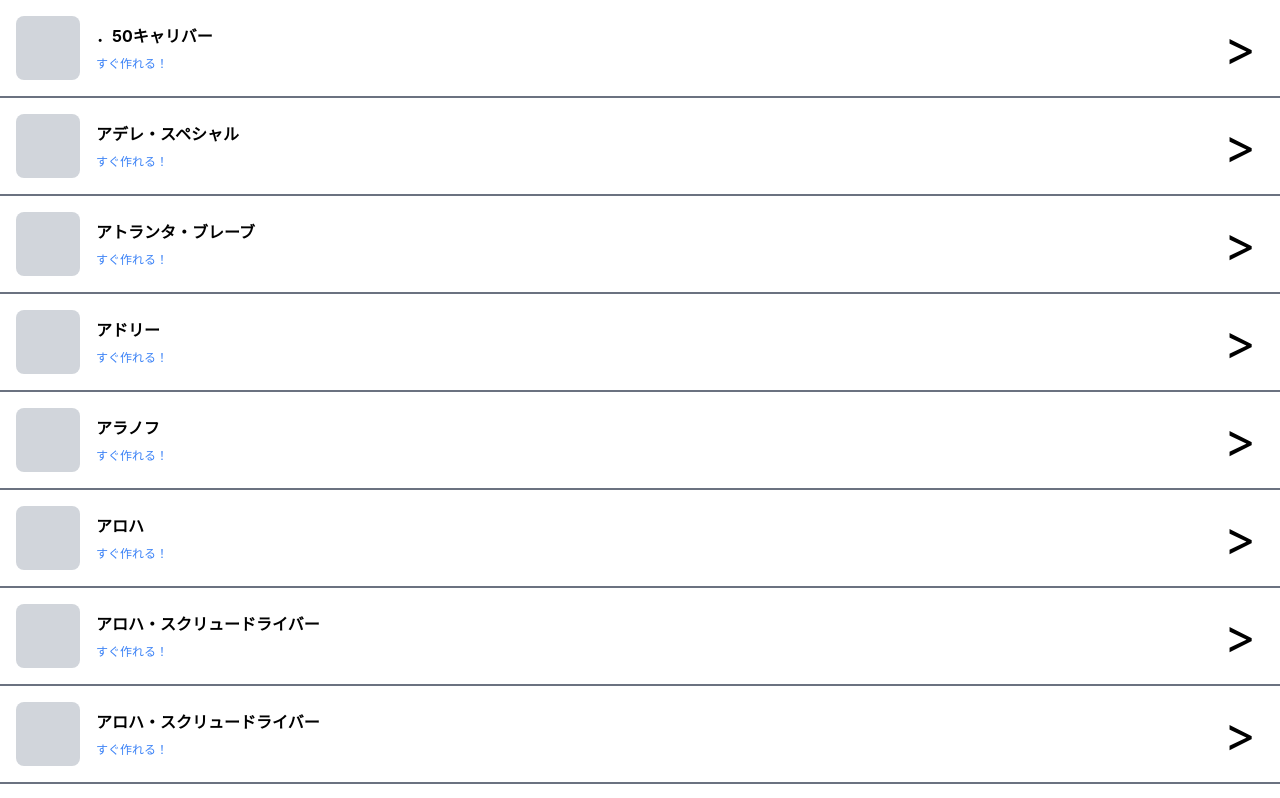
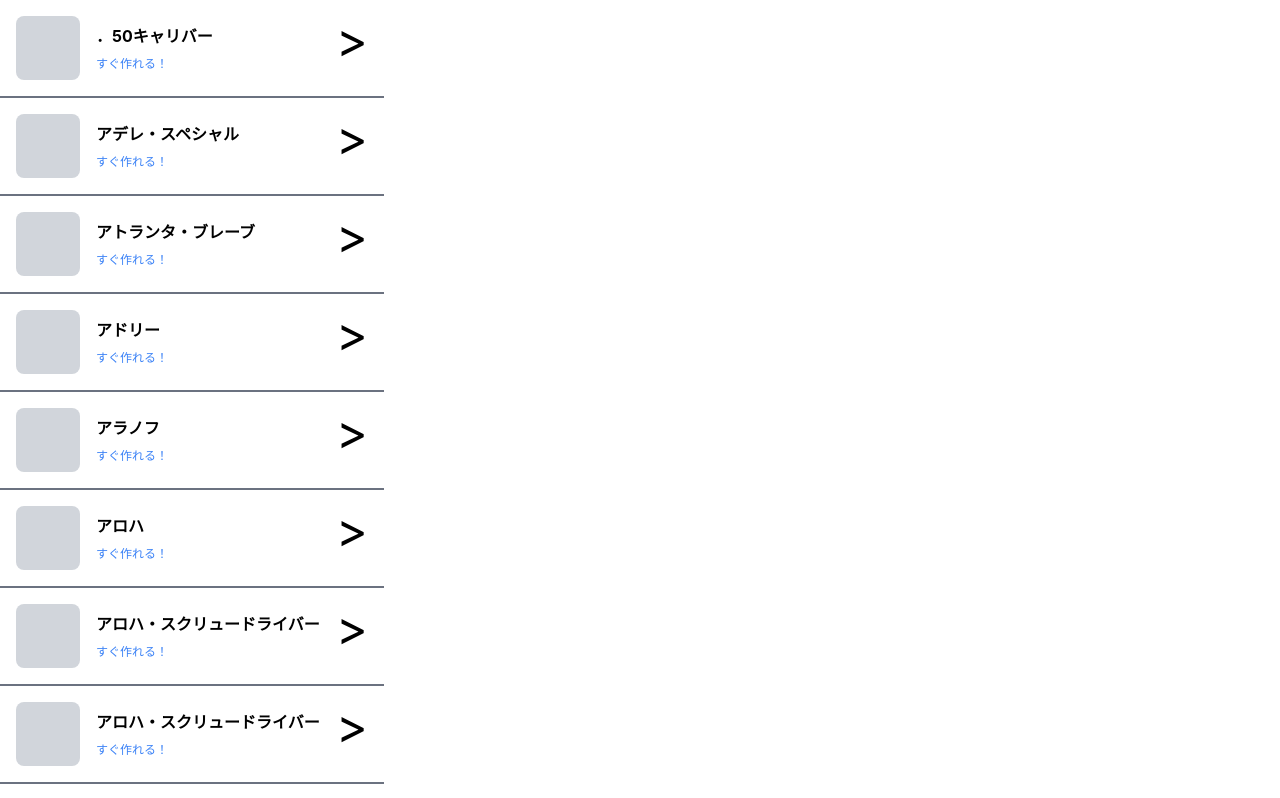
Before and after one commit to randombar164/ouchi_bar, a Next.js app in the folder frontend/: page /cocktails in a window 1280 px wide. Shown: the top 798 px of the page. Built offline with nearby package versions, Linux system fonts and the light colour scheme; no server answers.

Commit message:
buttonタグでまとめました

```diff
--- a/frontend/src/components/cocktailCard.tsx
+++ b/frontend/src/components/cocktailCard.tsx
@@ -9,16 +9,16 @@
     <>
       {cocktails.map(cocktail => {
         return (
-          <li key={cocktail.id} className="box-content flex p-2 w-auto h-20 border-b-2 border-gray-500">
+          <button key={cocktail.id} className="box-content flex p-2 w-auto h-20 border-b-2 border-gray-500">
             {/* <img className="ml-2 mr-4" src="https://ws-fe.amazon-adsystem.com/widgets/q?_encoding=UTF8&ASIN=B01CXSRJHI&Format=_SL160_&ID=AsinImage&MarketPlace=JP&ServiceVersion=20070822&WS=1&tag=c6tower-22&language=ja_JP" alt="" />
             */}
             <div className="m-2 w-16 h-16 bg-gray-300 rounded-lg"></div>
-            <div className="flex-auto m-2">
-              <h1 className="py-2 font-bold">{cocktail.name}</h1>
-              <h2 className="text-xs text-blue-500">{"すぐ作れる！"}</h2>
+            <div className="m-2 w-56">
+              <h1 className="py-2 font-bold text-left">{cocktail.name}</h1>
+              <h2 className="text-xs text-left text-blue-500">{"すぐ作れる！"}</h2>
             </div>
-            <button className="px-2 my-auto w-16 h-16 text-5xl">{">"}</button>
-          </li>
+            <div className="px-2 my-auto h-16 text-5xl">{">"}</div>
+          </button>
         );
       })}
     </>
--- a/frontend/src/pages/cocktails.tsx
+++ b/frontend/src/pages/cocktails.tsx
@@ -1,14 +1,25 @@
 //mochikun用
 import type { VFC } from "react";
+import { useContext } from "react";
+import { useEffect } from "react";
 import { CocktailCards } from "src/components/cocktailCard";
+import { Context } from "src/utils/contexts/provider";
 import { sampleCocktailsRes } from "src/utils/hooks/useGetCocktails";
 import { useGetCocktails } from "src/utils/hooks/useGetCocktails";
 
 const CocktailPage: VFC = () => {
-  const { loading, error, response } = useGetCocktails();
-  console.log("loading :", loading);
-  console.log("error   :", error);
+  const { uuid } = useContext(Context);
+  const { loading, error, response, getCocktailsFn } = useGetCocktails();
+
+  useEffect(() => {
+    getCocktailsFn();
+  }, [uuid]);
+
+  console.log("loading:", loading);
+  console.log("error:", error);
   console.log("response:", response);
+  console.log("uuid:", uuid);
+
   return (
     <div className="container">
       <CocktailCards cocktails={sampleCocktailsRes.cocktails} />
--- a/frontend/src/utils/hooks/useGetCocktails.ts
+++ b/frontend/src/utils/hooks/useGetCocktails.ts
@@ -1,11 +1,19 @@
+import { useContext } from "react";
 import { useGetApi } from "src/utils/hooks/useApi";
 
+import { Context } from "../contexts/provider";
+
 export const useGetCocktails = () => {
-    const uuid = "31c7027e-6755-42e0-ba0e-5d10ac3e192d";
-    const { loading, error, response } = useGetApi(
-        `/users/${uuid}/cocktails`,
-      );
-    return { loading, error, response };
+	// const uuid = "31c7027e-6755-42e0-ba0e-5d10ac3e192d";
+	const { uuid } = useContext(Context);
+	const { loading, error, response, getFn } = useGetApi(
+		`/users/${uuid}/cocktails`,
+	);
+	const getCocktailsFn = () => {
+		if (!uuid) return;
+		getFn();
+	};
+	return { loading, error, response, getCocktailsFn };
 }
 
 export const sampleCocktailsRes = {
```
Lines whose indentation alone changed are shown as unchanged.
